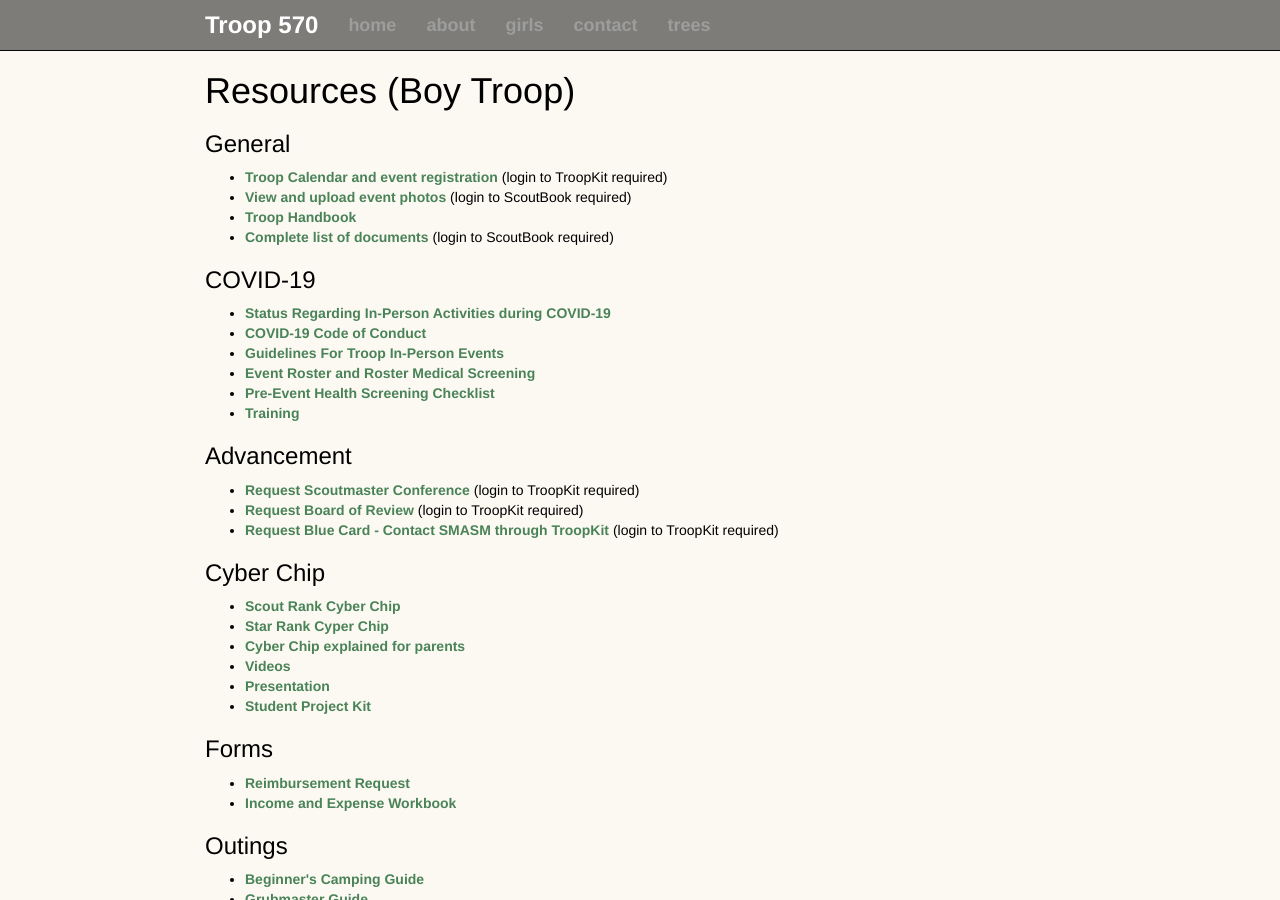
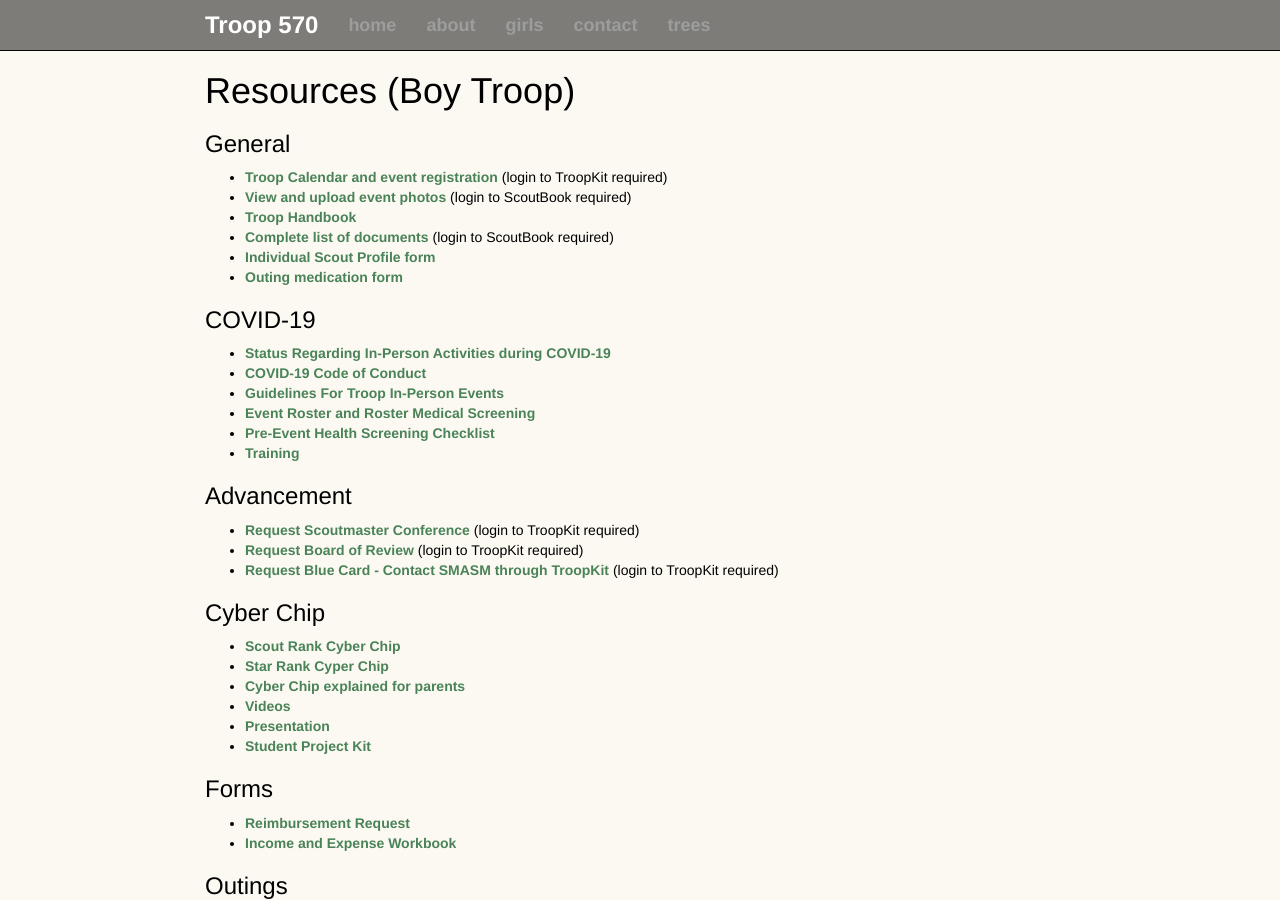
Before and after one commit to troop570/troop570.github.io, a Jekyll site: the page built from resourcesb/index.html, in a window 1280 px wide and 900 px high. Built offline with Jekyll 4.4.1, drawn with Linux system fonts in a browser that asks for light colours; nearby versions of some CDN libraries.

Commit message:
Add Individual Scouting Profile and Outing Medication form

```diff
--- a/resourcesb/index.html
+++ b/resourcesb/index.html
@@ -12,6 +12,10 @@ categories:
     url: https://drive.google.com/open?id=17Y0SI3UR-VyaQdYymgJ3bbkEJH32lmHY
   - name: Complete list of documents
     url: https://discussions.scouting.org/t/troop-570-files/114815
+  - name: Individual Scout Profile form
+    url: https://drive.google.com/file/d/1tTXUHMRmqel_k-EXGuSuhWCWI4Jjwv7q
+  - name: Outing medication form
+    url: https://drive.google.com/file/d/1g2Dux2LK667hhQr1KfaZF4XrPE4Mhsfd
 - name: COVID-19
   files:
   - name: Status Regarding In-Person Activities during COVID-19
```
